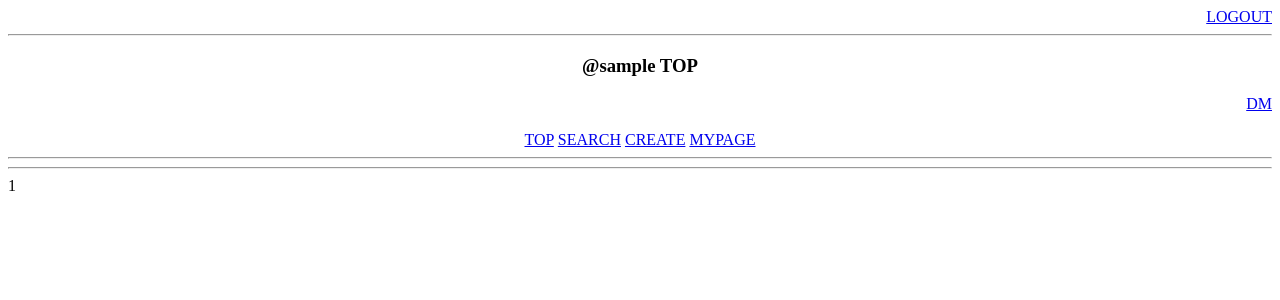
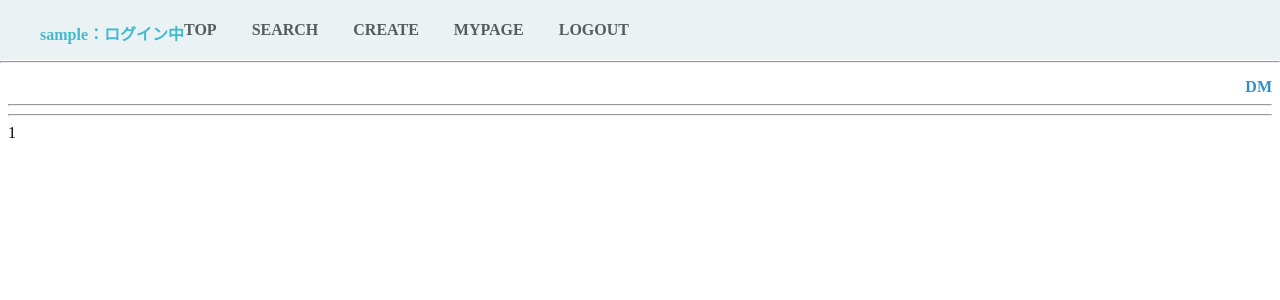
Before and after one commit to tsurui1/sns, a Django app: page / in a window 1280 px wide. Shown: the top 300 px of the page. Run offline with Django 4.2, Linux system fonts and the light colour scheme; the visitor is signed in with stand-in values (Sample User, id 1); data comes from the database, SQL or seed files in the repository; data that the repository does not hold is empty.

Commit message:
cssを追加

```diff
--- a/insta/urls.py
+++ b/insta/urls.py
@@ -6,6 +6,7 @@ app_name = 'insta'
 
 urlpatterns = [
     path('', views.Top.as_view(), name='top'),
+
     path('post/', login_required(views.PostCreate.as_view()), name='post_create'),
     path('post/chat/<int:pk>/', login_required(views.PostChat.as_view()), name='post_chat'),
     path('post/chat/reply/<int:pk>/', login_required(views.PostReply.as_view()), name='post_reply'),
@@ -16,7 +17,7 @@ urlpatterns = [
     path('my/update/', login_required(views.MyPageUpdate.as_view()), name='my_page_update'),
 
 
-    path('user/page/<int:pk>', views.UserPage.as_view(), name='user_page'),
+    path('user/page/<int:pk>/', views.UserPage.as_view(), name='user_page'),
 
     path('search/', login_required(views.SearchList.as_view()), name='search'),
 
@@ -26,5 +27,7 @@ urlpatterns = [
     path('like/<int:pk>/', login_required(views.Like.as_view()), name='like'),
     path('bookmark/', login_required(views.BookMark.as_view()), name='bookmark'),
 
+    path('bookmark/<int:pk>/', login_required(views.BookMark.as_view()), name='bookmark'),
+
     # path('')
 ]
--- a/insta/views.py
+++ b/insta/views.py
@@ -25,11 +25,13 @@ class Like(generic.TemplateView):
     def post(self, request, *args, **kwargs):
         pk = self.kwargs['pk']
         post = Post.objects.get(pk=pk)
-
         user = self.request.user
         likes = user.like
 
-        likes.add(post)
+        if post in likes.all():
+            likes.remove(post)
+        else:
+            likes.add(post)
 
         return redirect('insta:top')
 
@@ -85,6 +87,21 @@ class UserPage(generic.ListView):
         context['post_list'] = Post.objects.filter(user=user)
 
         return context
+
+    def post(self, request, *args, **kwargs):
+        target_user = CustomUser.objects.get(pk=kwargs['pk'])
+        user = self.request.user
+        follow_user = user.follow
+
+        if target_user in follow_user.all():
+            follow_user.remove(target_user)
+        else:
+            follow_user.add(target_user)
+
+        followers = user.follower
+        followers.add(target_user)
+
+        return redirect('insta:user_page', pk=kwargs['pk'])
 
 class PostDelete(generic.DeleteView):
     model = Post
@@ -250,13 +267,14 @@ class BookMark(generic.ListView):
     model = Post
 
     def post(self, request, *args, **kwargs):
-        pk = self.kwargs['pk']
-        post = Post.objects.get(pk=pk)
-
+        post = Post.objects.get(pk=kwargs['pk'])
         user = self.request.user
         bookmarks = user.bookmark
 
-        bookmarks.add(post)
+        if post in bookmarks.all():
+            bookmarks.remove(post)
+        else:
+            bookmarks.add(post)
 
         return redirect('insta:top')
 
--- a/static/css/basic.css
+++ b/static/css/basic.css
@@ -1,8 +1,51 @@
-.container{
-    display: flex;
-    justify-content: space-around;
+#body1 {
+    padding-top: 70px; /* ヘッダーの後ろに要素が隠れないようにするため */
 }
 
-.item_1{
-    background-color: #f0d9da;
+#body2 {
+    padding-top: 50px;
 }
+
+
+nav {
+  padding-top: 5px;
+  box-sizing: border-box;
+  position: fixed; /* ウィンドウを基準に画面に固定 */
+  top: 0; /* 上下の固定位置を上から0pxにする */
+  left: 0; /* 左右の固定位置を左から0pxにする */
+}
+
+
+ul {
+  display: flex;
+}
+li {
+  list-style: none;
+}
+
+
+#link_color{
+  display: block;
+  text-decoration: none;
+  color: #565b5e;
+  margin-right: 35px;
+}
+#link_color:hover {
+  color: #2e92c6;
+}
+
+#login_color{
+    color: #42b9d1
+}
+
+
+#bar_color{
+  width: 100%;
+  height: 60px;
+  background-color: #eaf2f4;
+}
+
+.post{
+max-width: 640px;
+margin: 0 auto;
+}
--- /dev/null
+++ b/static/css/post.css
@@ -0,0 +1,64 @@
+.post{
+max-width: 660px;
+margin: 0 auto;
+border: solid;
+color: #eaeaea;
+padding-left: 20px;
+padding-right: 20px;
+}
+
+.left{
+align: left;
+color: #565b5e;
+clear: both;
+}
+.center{
+margin: auto;
+align: center;
+}
+
+
+.like{
+float: left;
+color: #565b5e;
+}
+.bookmark{
+float: right;
+color: #565b5e;
+}
+
+
+.caption{
+float: left;
+color: #565b5e;
+clear: both;
+}
+
+.created_at{
+float: left;
+clear: both;
+color: #aaaaaa;
+}
+
+#link_color1{
+  text-decoration: none;
+  color: #2e92c6;
+}
+#link_color1:hover {
+  color: #2753d1;
+}
+
+.box1{
+float: left;
+}
+.box2{
+text-align: center;
+clear: both;
+}
+
+#flex{
+width: 50vw;
+display: flex;
+flex-direction: row;
+flex-wrap: wrap;
+}
--- a/templates/base.html
+++ b/templates/base.html
@@ -1,22 +1,41 @@
 <!DOCTYPE html>
+{% load static %}
 <html lang="ja">
+
 <head>
+    <link rel="stylesheet" href="{% static 'css/basic.css' %}">
     <meta charset="UTF-8">
-    <nav align="right">
-        {% if user.is_authenticated %}
-            <a href="{% url 'accounts:logout' %}">LOGOUT</a>
-        {% else %}
-            <a href="{% url 'accounts:accounts_create' %}">新規作成</a>
-            <a href="{% url 'accounts:login' %}">LOGIN</a>
-        {% endif %}
+
+    <title>{% block title %}NEKO-STAGRAM{% endblock %}</title>
+</head>
+
+<body id="body2">
+
+    <nav id="bar_color">
+        <ul>
+            <li>
+                <b><div align="left" id="login_color">{{ user.username }}：ログイン中</div></b>
+            </li>
+
+            <li>
+                <b>
+                <div align="right">
+                    {% if user.is_authenticated %}
+                        <a  id="link_color" href="{% url 'accounts:logout' %}">LOGOUT</a>
+                    {% else %}
+                        <a  id="link_color" href="{% url 'accounts:accounts_create' %}">新規作成</a>
+                        <a  id="link_color" href="{% url 'accounts:login' %}">LOGIN</a>
+                    {% endif %}
+                </div>
+                </b>
+            </li>
+        </ul>
+
+        <hr>
     </nav>
 
-    <hr>
-
-    <title>{% block title %}NEKO-STAGRAM{% endblock %}</title>
-
-</head>
-<body>
+    <main>
     {% block content %}{% endblock %}
+    </main>
 </body>
 </html>
--- a/templates/base2.html
+++ b/templates/base2.html
@@ -1,22 +1,41 @@
 <!DOCTYPE html>
+
+{% load static %}
 <html lang="ja">
 <head>
+    <link rel="stylesheet" href="{% static 'css/basic.css' %}">
     <meta charset="UTF-8">
-    <nav align="right">
-        {% if user.is_authenticated %}
-            <a href="{% url 'accounts:logout' %}">LOGOUT</a>
-        {% else %}
-            <a href="{% url 'accounts:accounts_create' %}">新規作成</a>
-            <a href="{% url 'accounts:login' %}">LOGIN</a>
-        {% endif %}
-    </nav>
-
-    <hr>
 
     <title>{% block title %}NEKO-STAGRAM{% endblock %}</title>
 
 </head>
-<body>
+<body id="body1">
+
+    <nav id="bar_color">
+        <b><ul align="center">
+            <li>
+                <b><div align="left" id="login_color">{{ user.username }}：ログイン中</div></b>
+            </li>
+
+            <li><a id="link_color" href="{% url 'insta:top' %}">TOP</a></li>
+            <li><a id="link_color" href="{% url 'insta:search' %}">SEARCH</a></li>
+            <li><a id="link_color" href="{% url 'insta:post_create' %}">CREATE</a></li>
+            <li><a id="link_color" href="{% url 'insta:my_page' %}">MYPAGE</a></li>
+
+            <li>
+                <div align="right">
+                    {% if user.is_authenticated %}
+                        <a  id="link_color" href="{% url 'accounts:logout' %}">LOGOUT</a>
+                    {% else %}
+                        <a  id="link_color" href="{% url 'accounts:accounts_create' %}">新規作成</a>
+                        <a  id="link_color" href="{% url 'accounts:login' %}">LOGIN</a>
+                    {% endif %}
+                </div>
+            </li>
+        </ul></b>
+        <hr>
+    </nav>
+
     {% block content %}{% endblock %}
 </body>
 </html>
--- a/templates/insta/index.html
+++ b/templates/insta/index.html
@@ -1,70 +1,70 @@
-{% extends 'base.html' %}
+{% extends 'base2.html' %}
 
 {% load insta_tag %}
+{% load static %}
 
 {% block content %}
 
-<h3 align="center">@{{ user.username }} TOP</h3>
+<link rel="stylesheet" href="{% static 'css/post.css' %}">
 
-<div align="right"><a href="{% url 'insta:follow_user' %}">DM</a></div>
-
-<br>
-<div class="container" align="center">
-    <a class="item_1" href="{% url 'insta:top' %}">TOP</a>
-    <a class="item_1" href="{% url 'insta:search' %}">SEARCH</a>
-    <a class="item_1" href="{% url 'insta:post_create' %}">CREATE</a>
-    <a class="item_1" href="{% url 'insta:my_page' %}">MYPAGE</a>
-</div>
+<b><div align="right"><a id="link_color1" href="{% url 'insta:follow_user' %}">DM</a></div></b>
 <hr>
 
 {% for post in post_list %}
 
-<article align="center">
-    <h1><a href="{% url 'insta:user_page' post.user.id %}">@{{ post.user.username }}</a></h1>
-    <img src="{{ post.image.url }}" />
+<article class="post">
+    <h1 class="left">
+        <a id="link_color1" href="{% url 'insta:user_page' post.user.id %}">@{{ post.user.username }}</a>
+    </h1>
+    <img class="center" src="{{ post.image.url }}" />
 
-    <form action="{% url 'insta:like' post.id %}" method="post">
+    <form action="{% url 'insta:like' post.id %}" method="post" class="like">
         {% csrf_token %}
         {{ post.like_user.all | length }}
         <input type="submit" value="LIKE">
     </form>
 
-    <form action="{% url 'insta:bookmark' %}" method="post">
+    <form action="{% url 'insta:bookmark' post.id %}" method="post" class="bookmark" >
         {% csrf_token %}
         {{ post.bookmark_user.all | length }}
         <input type="submit" value="BOOKMARK">
     </form>
 
-    <div>@{{ post.user.username }}</div>
-    <div>{{ post.caption | linebreaksbr | remove_tag }}</div>
-    <div>
-        {% for tag in post.tags.all %}
-        <a href="{% url 'insta:post_tag' tag.id %}">{{ tag.name }}</a>
-        {% endfor %}
+    <div  class="caption" align="left">
+        <div>@{{ post.user.username }}</div>
+        <div>{{ post.caption | linebreaksbr | remove_tag }}</div>
+        <div>
+            {% for tag in post.tags.all %}
+            <a id="link_color1" href="{% url 'insta:post_tag' tag.id %}">{{ tag.name }}</a>
+            {% endfor %}
+        </div>
     </div>
-    <div>{{ post.created_at }}</div>
-    <div><a href="{% url 'insta:post_chat' post.user.id %}">CHAT</a></div>
+    <div class="created_at" >{{ post.created_at }}</div>
+    <div class="left">
+        <a id="link_color1" href="{% url 'insta:post_chat' post.user.id %}">CHAT</a>
+    </div>
 </article>
 
+<br>
 {% endfor %}
 
 <hr>
 
 <div class="pagination">
     {% if page_obj.has_previous %}
-        <a href="?page={{ page_obj.previous_page_number }}">前のページへ</a>
+        <a id="link_color1" href="?page={{ page_obj.previous_page_number }}">前のページへ</a>
     {% endif %}
 
     {% for link_page in page_obj.paginator.page_range %}
         {% if link_page == page_obj.number %}
             <span>{{ link_page }}</span>
         {% else %}
-            <a href="?page={{ link_page }}">{{ link_page }}</a>
+            <a id="link_color1" href="?page={{ link_page }}">{{ link_page }}</a>
         {% endif %}
     {% endfor %}
 
     {% if page_obj.has_next %}
-        <a href="?page={{ page_obj.next_page_number }}">次のページへ</a>
+        <a id="link_color1" href="?page={{ page_obj.next_page_number }}">次のページへ</a>
     {% endif %}
 </div>
 
--- a/templates/insta/like.html
+++ b/templates/insta/like.html
@@ -1,7 +1,6 @@
-{% extends 'base.html' %}
+{% extends 'base2.html' %}
 
 {% block content %}
-<div><a href="{% url 'insta:top' %}">TOP</a></div>
 
 {% for post in post_list %}
 <article>
--- a/templates/insta/post_chat.html
+++ b/templates/insta/post_chat.html
@@ -2,7 +2,7 @@
 
 {% block content %}
 
-<div><a href="{% url 'insta:my_post' %}">BACK</a></div>
+<div><a href="{% url 'insta:top' %}">BACK</a></div>
 
 <hr>
 
```
Also changed, not shown: templates/insta/mypage.html (+18 -33 lines), templates/insta/search.html (+7 -13 lines), templates/insta/user_page.html (+24 -30 lines), media/inu1_k21oGlq.jpg (added), media/user.png (added).
